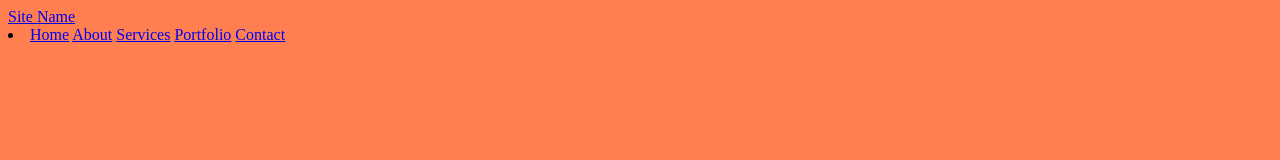
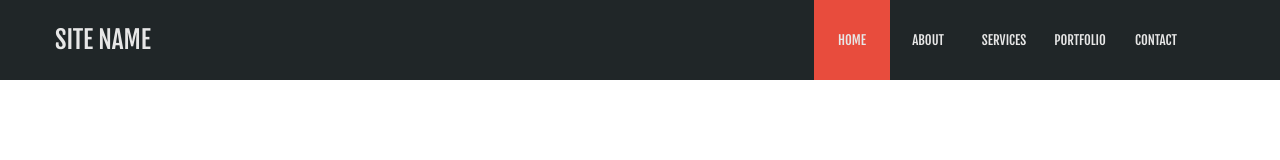
Before and after one commit to Timofei-Benko/itechart-task1-html-css, a website: page src/index.html in a window 1280 px wide. Drawn offline with nearby package versions, Linux system fonts and the light colour scheme; files that its build step writes are made by us from their sources.

Commit message:
feat: import all project styles

```diff
--- a/src/style/scss/main.scss
+++ b/src/style/scss/main.scss
@@ -1,3 +1,9 @@
-body {
-    background: coral;
-}
+@import "config/normalize";
+@import "config/mixins";
+//@import "config/variables";
+@import "config/fonts";
+@import "config/colors";
+
+@import "components/base-layout";
+@import "components/content-container";
+@import "components/nav";
```
